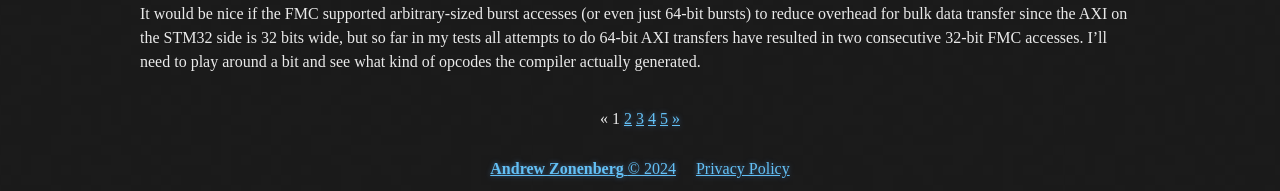
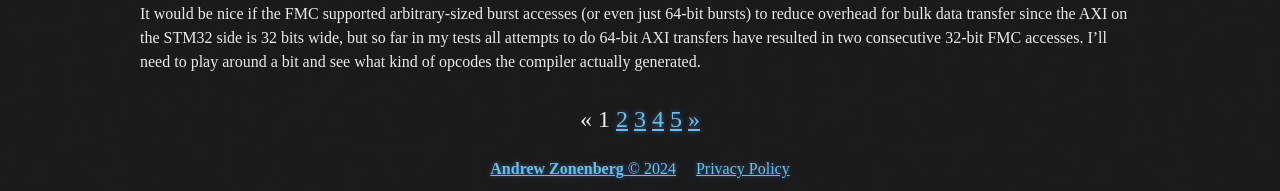
Before and after one commit to azonenberg/serdes-website, a Jekyll site: the page built from serdes/index.html, in a window 1280 px wide. Shown: the part 1280-1471 px from the top of the page. Built offline with Jekyll 4.4.1, drawn with Linux system fonts in a browser that asks for light colours; the list of posts is cut into pages by our own code.

```diff
--- a/serdes/_sass/base.scss
+++ b/serdes/_sass/base.scss
@@ -268,6 +268,11 @@
   text-align: center;
 }
 
+div.pagination
+{
+    font-size: 24px;
+}
+
 #wrapper {
   min-height: calc(100vh - 100px);
 }
```
